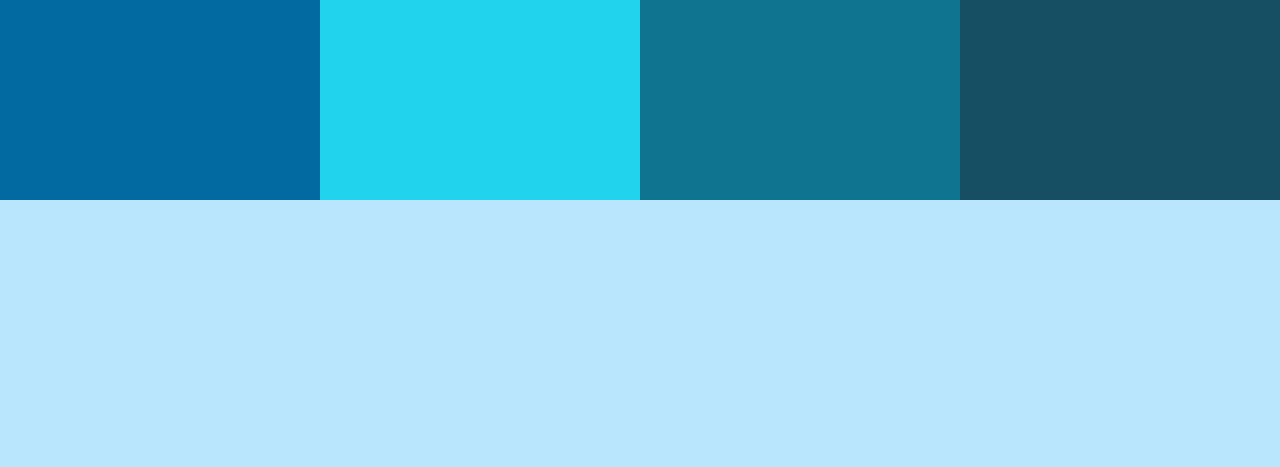
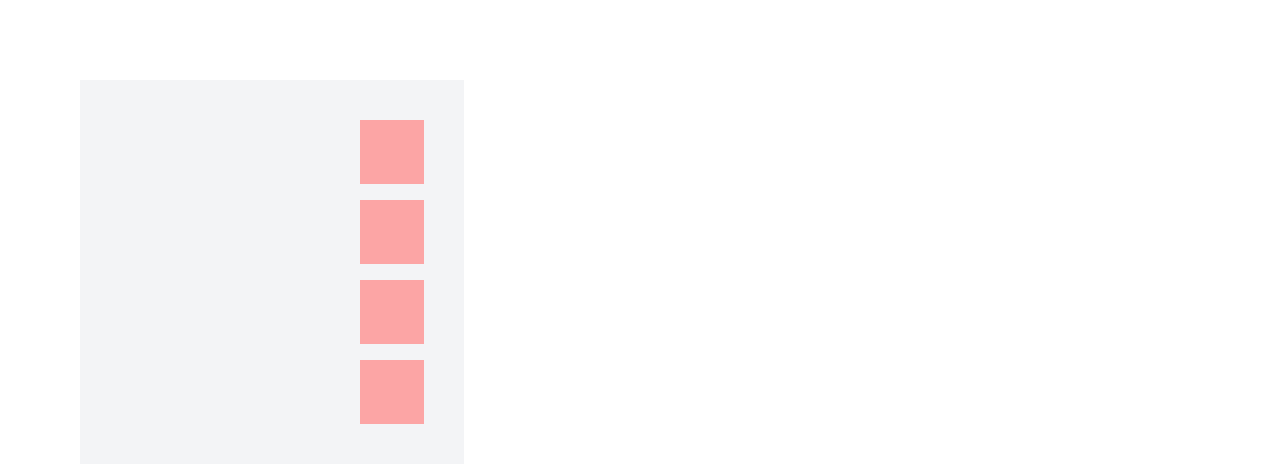
Before and after one commit to sh4rkd/Tailwind, a website: page public/index.html in a window 1280 px wide. Drawn offline with Linux system fonts and the light colour scheme.

Commit message:
video 9 platzi flexbox

```diff
--- a/public/index.html
+++ b/public/index.html
@@ -8,19 +8,11 @@
     <title>Tailwind</title>
 </head>
 <body>
-    <div class="w-auto h-screen bg-sky-200 flex">
-        <div class="w-1/4 h-1/4 bg-sky-700">
-
-        </div>
-        <div class="w-1/4 h-1/4 bg-cyan-400">
-
-        </div>
-        <div class="w-1/4 h-1/4 bg-cyan-700">
-
-        </div>
-        <div class="w-1/4 h-1/4 bg-cyan-900">
-
-        </div>
+    <div class="w-96 h-96 bg-gray-100 p-10 m-20 flex flex-col space-y-4 justify-end items-end">
+        <div class="w-16 h-16 bg-red-300"></div>
+        <div class="w-16 h-16 bg-red-300"></div>
+        <div class="w-16 h-16 bg-red-300"></div>
+        <div class="w-16 h-16 bg-red-300"></div>
     </div>
 </body>
 </html>
```
Also changed, not shown: public/css/tailwind.css.
